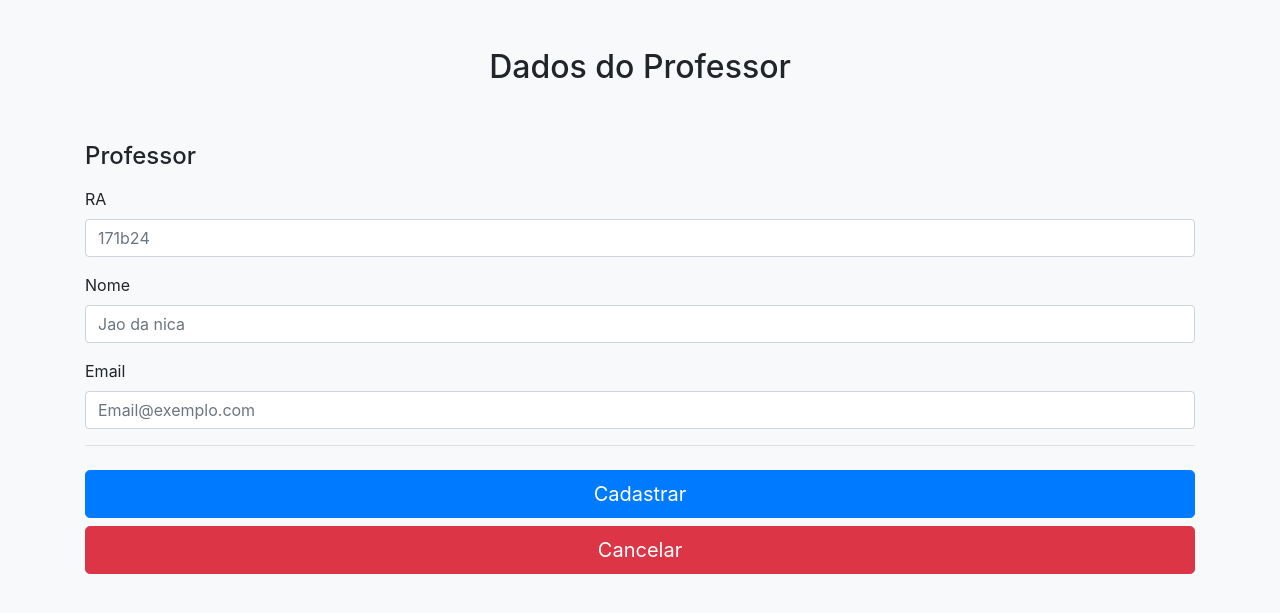
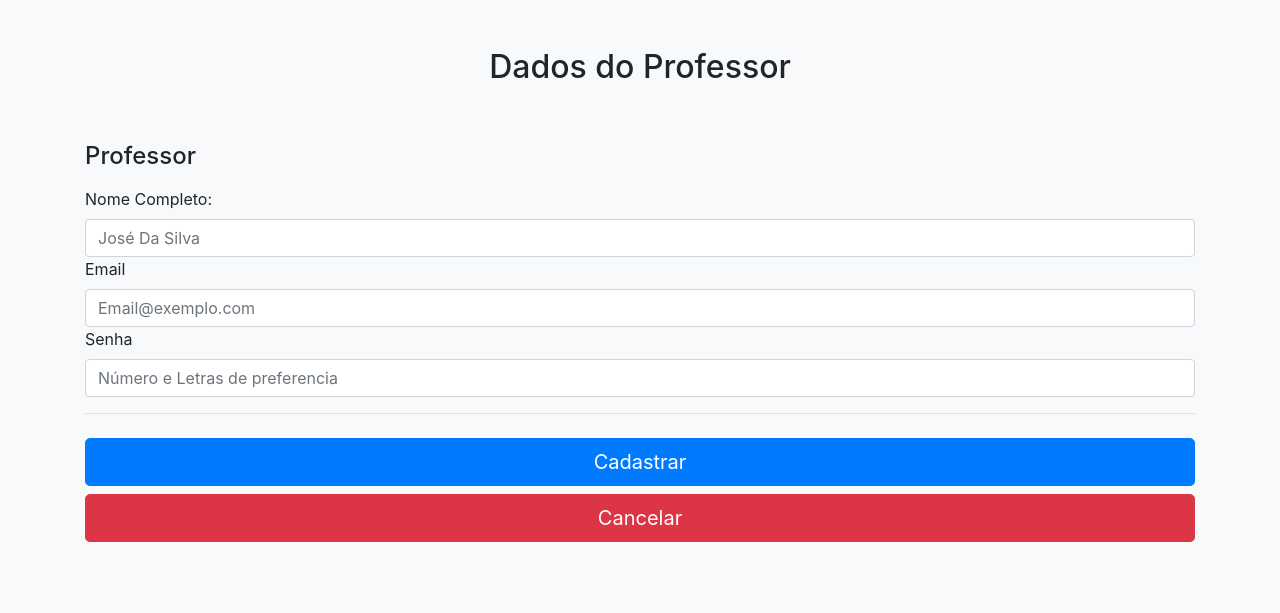
Before and after one commit to vitoriassia/Controle-de-Cursos, a PHP site: page /Paginas/CadastroProfessor.php in a window 1280 px wide. Shown: the top 613 px of the page. Run offline with PHP 8.4, Linux system fonts and the light colour scheme; some libraries are stand-ins or nearby versions.

Commit message:
adicionar professor com atributos da classe e novo banco

```diff
--- a/Paginas/Alunofazer.php
+++ b/Paginas/Alunofazer.php
@@ -17,11 +17,11 @@
 
   switch ($acao) {
 
-    case "Alterar":
+   /* case "Alterar":
 
          $aluno ->alter_aluno($_POST);
          break;
-
+     */
     case "Excluir":
 
          $aluno ->delete_aluno($IdAluno);
--- a/Paginas/CadastroProfessor.php
+++ b/Paginas/CadastroProfessor.php
@@ -27,27 +27,26 @@
         <div class="col-md-12 order-md-1">
           <h4 class="mb-3">Professor</h4>
           <form name=form1 action="Professorfazer.php" METHOD="post" class="needs-validation" novalidate>
-			<div class="mb-3">
-              <label for="address">RA</label>
-              <input type="text" Name="RA" value="" class="form-control" id="RA" placeholder="171b24" required>
-              <div class="invalid-feedback">
-               Por favor colocar um RA valido.
-              </div>
-            </div>
-              <div class="mb-3">
-                <label for="firstName">Nome</label>
-                <input type="text" Name="Nome" class="form-control" id="Nome" placeholder="Jao da nica" value="" required>
+          <div class="mb-3">
+
+                <label for="firstName">Nome Completo:</label>
+                <input type="text" Name="Nome" class="form-control" id="Nome" placeholder="José Da Silva" value="" required>
                 <div class="invalid-feedback">
                  Por favor colocar um Nome valido.
                 </div>
-              </div>
-            <div class="mb-3">
+
               <label for="Email">Email</label>
-              <input type="Email" class="form-control" Name="Email" id="Email" placeholder="Email@exemplo.com" required>
+              <input type="Email" class="form-control" Name="Email" id="Email" placeholder="Email@exemplo.com">
               <div class="invalid-feedback">
                 Por favor colocar um Email valido.
               </div>
-            </div>
+
+              <label for="Email">Senha</label>
+                <input type="" class="form-control" Name="Senha" id="Senha" placeholder="Número e Letras de preferencia">
+                <div class="invalid-feedback">
+                  Por favor colocar uma senha valida.
+                  </div>
+        </div>
             <hr class="mb-4">
             <button class="btn btn-primary btn-lg btn-block" type=submit name=acao value=Incluir>Cadastrar</button>
             <a href="home.php" class="btn btn-danger btn-lg btn-block" role="button">Cancelar</a>
--- a/Paginas/ControllerAluno.php
+++ b/Paginas/ControllerAluno.php
@@ -39,9 +39,8 @@ class Aluno{
 
 
     }
-    public function alter_aluno(){
+    //public function alter_aluno(){}
 
-    }
     public function delete_aluno($RA){
         $model =$this->model;
         $model -> delete($RA);
--- a/Paginas/ProfessorModel.php
+++ b/Paginas/ProfessorModel.php
@@ -24,14 +24,14 @@ class Professor_Model {
         $email = $data['Email'];
         $IdProfessor=$data['IdProfessor'];
         $Senha = $data['Senha'];
-        $sql = "INSERT INTO professor (`Nome`, `Email`,`IdProfessor`) VALUES ('$nome', '$email','$IdProfessor','$Senha');";
+        $sql = "INSERT INTO professor (`Nome`, `Email`,`IdProfessor`,`Senha`) VALUES ('$nome', '$email','$IdProfessor','$Senha');";
         $resultado = mysqli_query($conexao,$sql) or die (mysqli_error());
         mysqli_close($conexao);
         header("Location: professor.php");
     }
 
     //alterar
-    public function alter($data){
+    /*public function alter($data){
             $conexao = $this->conexao;
             $nome = $data ['Nome'];
             $email = $data['Email'];
@@ -42,7 +42,7 @@ class Professor_Model {
             mysqli_close($conexao);
             header("Location: professor.php");
 
-    }
+    }*/
 
     public function delete($id){
         $conexao = $this->conexao;
--- a/Paginas/Professorfazer.php
+++ b/Paginas/Professorfazer.php
@@ -25,7 +25,11 @@ require_once 'ControllerProfessor.php';
          break;
 
     case "Incluir":
-          $professor ->add_professor($_POST);
+          $professor->nome = $_POST['Nome'];
+          $professor->email = $_POST['Email'];
+          $professor->id = $_POST['IdProfessor'];
+          $professor->senha = $_POST['Senha'];
+          $professor ->add_professor();
          break;
 
     case "Cancelar":
```
Also changed, not shown: Paginas/ControllerProfessor.php (+11 -10 lines).
